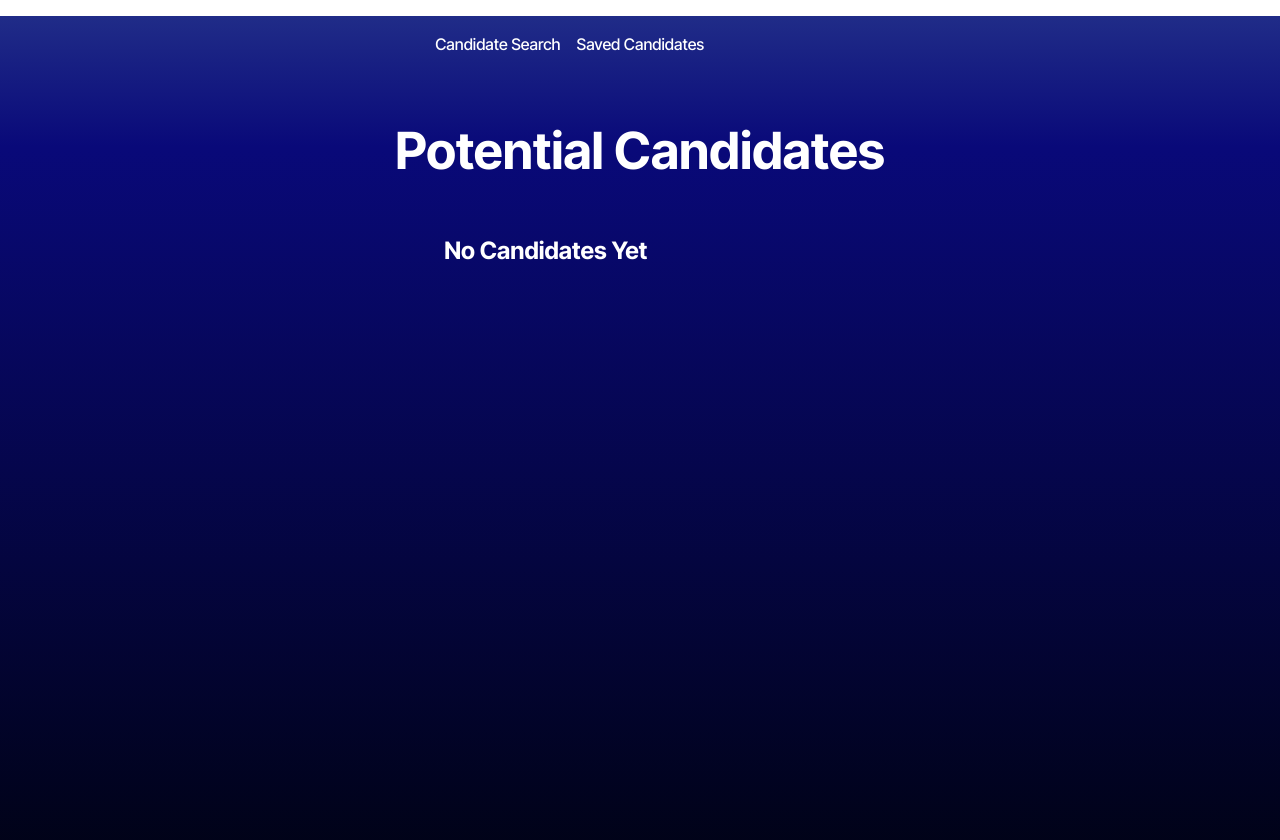
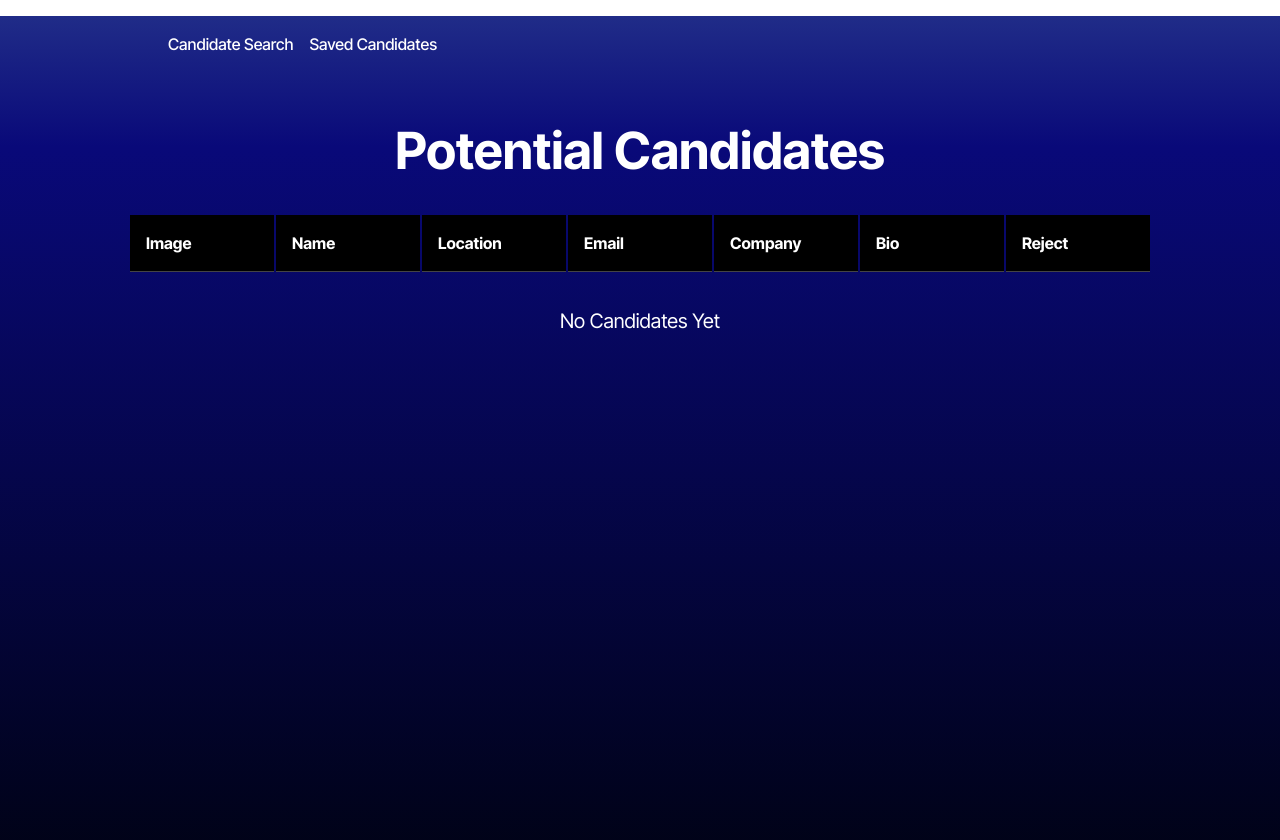
Before and after one commit to deepthithampi/candidate-search, a React (Vite) app in the folder Develop/: page /SavedCandidates in a window 1280 px wide. Shown: the top 840 px of the page. Built offline with nearby package versions, Linux system fonts and the light colour scheme.

Commit message:
updated savedCandidates

```diff
--- a/Develop/src/pages/SavedCandidates.tsx
+++ b/Develop/src/pages/SavedCandidates.tsx
@@ -18,34 +18,56 @@ const SavedCandidates: React.FC = () => {
   };
 
   return (
-    <main>
+    <main className="container">
+      <h1 >Potential Candidates</h1>
 
-      <h1>Potential Candidates</h1>
-      <div className="content">
-        {candidates.length > 0 ? (
-          <div className="candidate-list">
-            {candidates.map((candidate) => (
-              <div key={candidate.id} className="candidate-item">
-                <img src={candidate.avatar_url} alt={candidate.login} />
-                <div className="candidate-info">
-                  <h3>{candidate.name || candidate.login}</h3>
-                  <p>Location: {candidate.location || 'Not specified'}</p>
-                  <p>Email: {candidate.email || 'Not available'}</p>
-                  <p>Company: {candidate.organizations_url || 'Not specified'}</p>
-                </div>
-                <button
-                  onClick={() => handleRemoveCandidate(candidate.id)}
-                  className="remove-button"
-                >
-                  -
-                </button>
-              </div>
+      <div >
+        <table className="table">
+          <thead>
+            <tr className="tr">
+              <th className="p-3 text-left">Image</th>
+              <th className="p-3 text-left">Name</th>
+              <th className="p-3 text-left">Location</th>
+              <th className="p-3 text-left">Email</th>
+              <th className="p-3 text-left">Company</th>
+              <th className="p-3 text-left">Bio</th>
+              <th className="p-3 text-left">Reject</th>
+            </tr>
+          </thead>
+          <tbody>
+            {candidates.map((candidate, index) => (
+              <tr key={candidate.id} >
+                <td className="tbody ">
+                  <img src={candidate.avatar_url} alt={candidate.login} />
+                </td>
+                <td className="tbody">
+                  <div>{candidate.name || candidate.login}</div>
+                  <div >({candidate.login})</div>
+                </td>
+                <td className="tbody ">{candidate.location || 'Not specified'}</td>
+                <td className="tbody ">
+                  <a href={`mailto:${candidate.email}`} >
+                    {candidate.email || 'Not available'}
+                  </a>
+                </td>
+                <td className="tbody ">{candidate.company || 'Not specified'}</td>
+                <td className="tbody ">{candidate.bio || 'No bio available'}</td>
+                <td className="tbody ">
+                  <button className="remove-button"
+                    onClick={() => handleRemoveCandidate(candidate.id)}
+                  >
+                    -
+                  </button>
+                </td>
+              </tr>
             ))}
-          </div>
-        ) : (
-          <h2>No Candidates Yet</h2>
-        )}
+          </tbody>
+        </table>
       </div>
+
+      {candidates.length === 0 && (
+        <p className="text-center mt-8 text-xl">No Candidates Yet</p>
+      )}
     </main>
   );
 };
```
Also changed, not shown: 1 other file (tests, documents, lock files or other folders).
